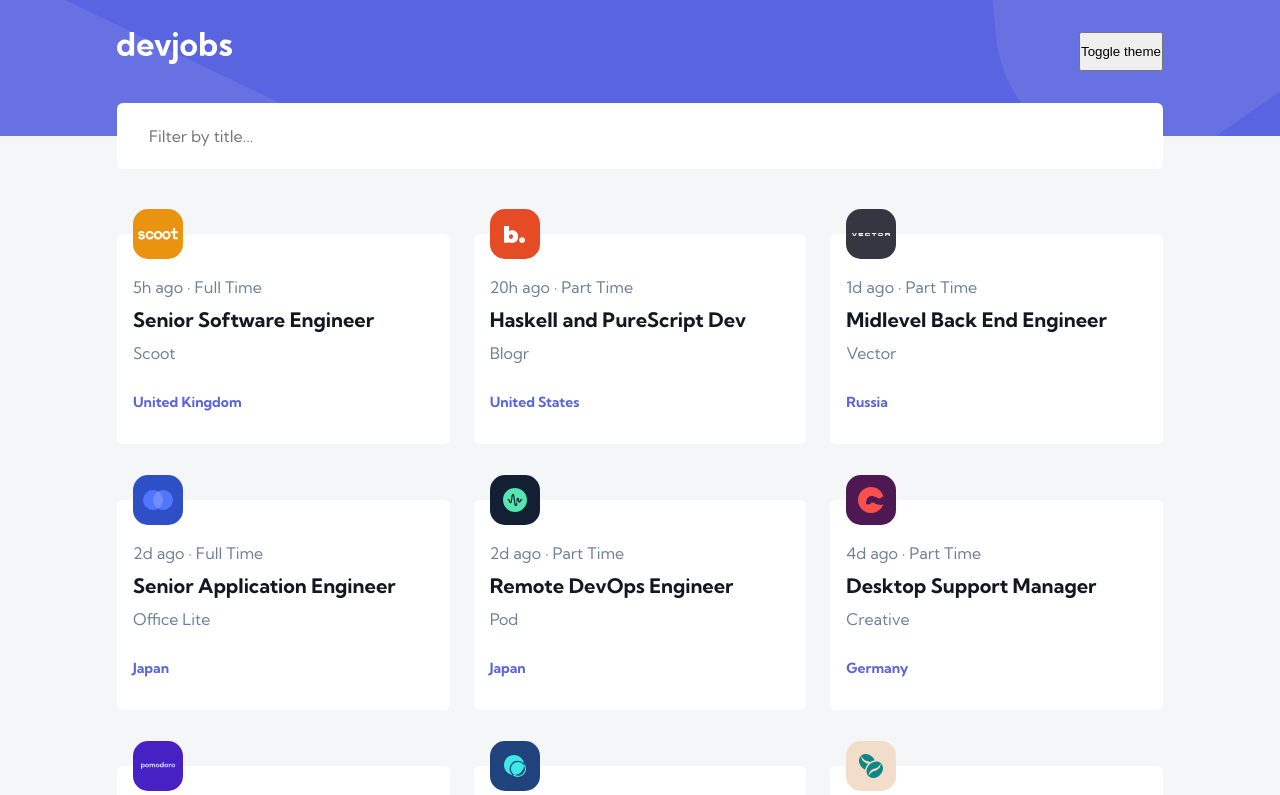
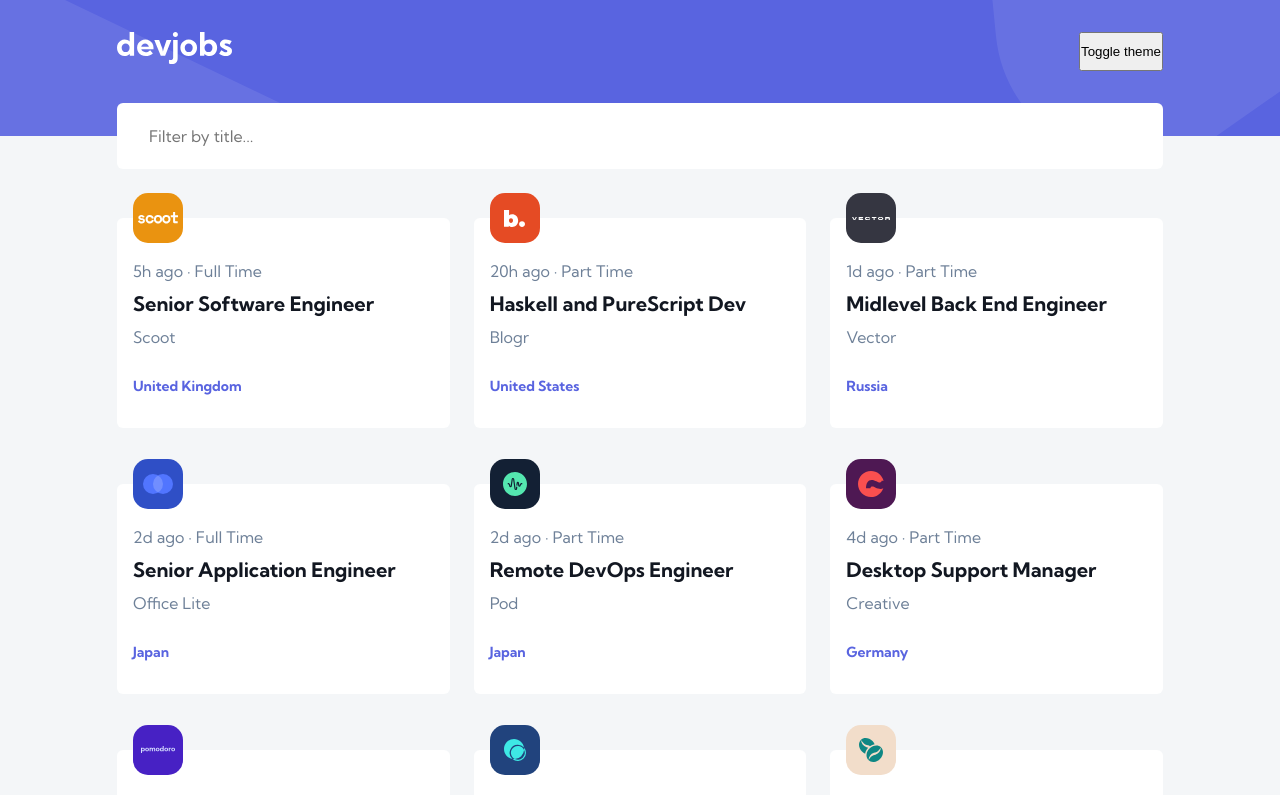
Before and after one commit to dvcolin/devjobs-web-app, a React (Create React App) app: page / in a window 1280 px wide. Shown: the top 795 px of the page. Built offline with nearby package versions, Linux system fonts and the light colour scheme.

Commit message:
decreased top padding on JobList component

```diff
--- a/src/scss/components/JobList.scss
+++ b/src/scss/components/JobList.scss
@@ -3,7 +3,8 @@
 .job-list {
   display: flex;
   flex-direction: column;
-  padding: var(--space-8) 0;
+  padding-top: var(--space-4);
+  padding-bottom: var(--space-8);
 
   &__grid {
     @include grid-styles;
```
